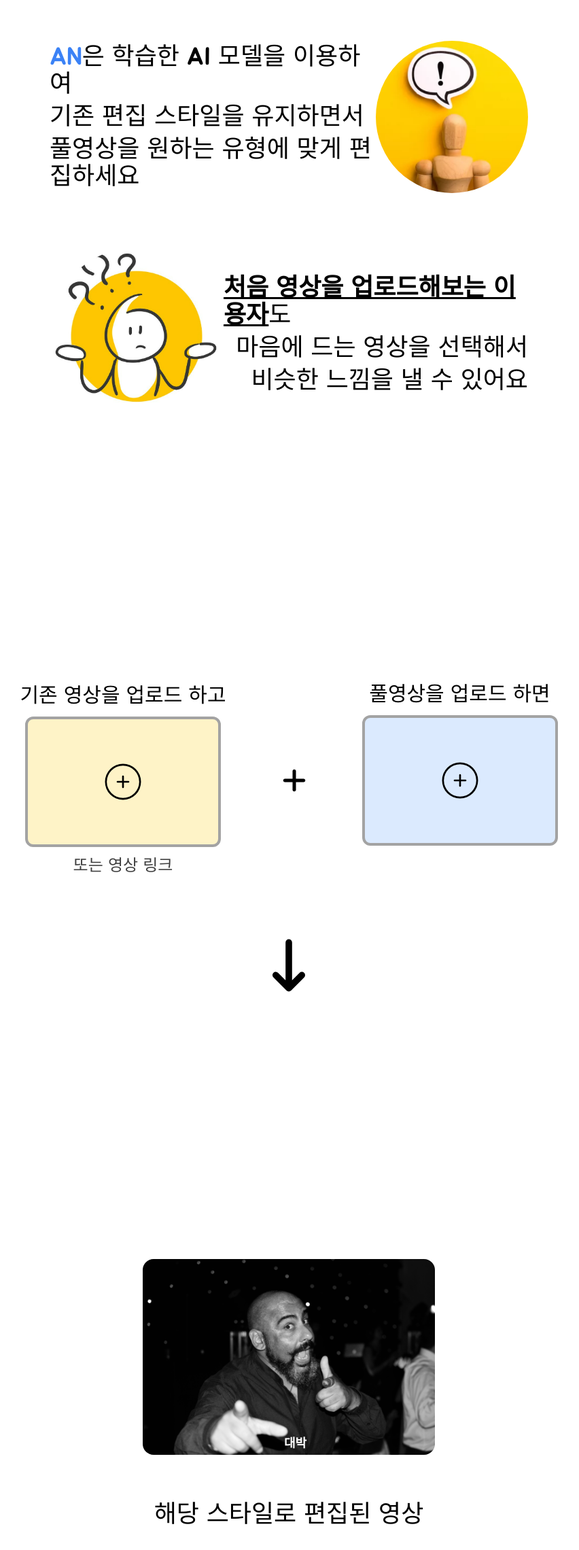
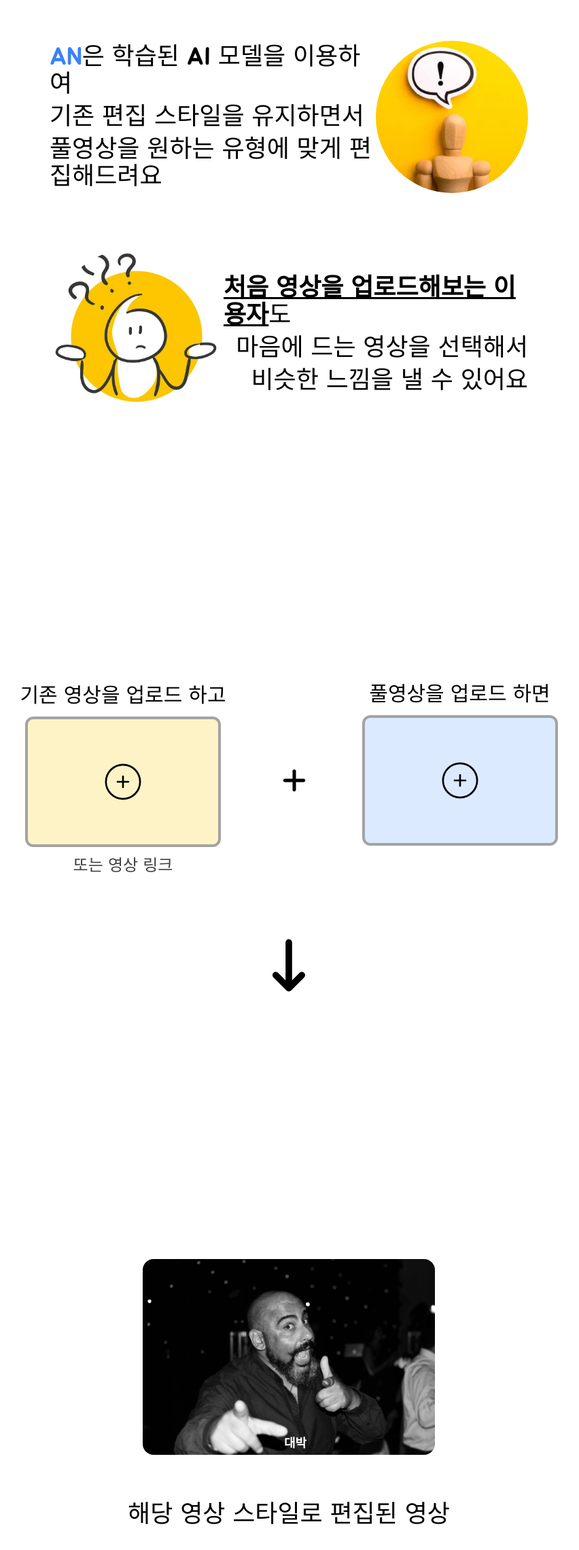
Before and after one commit to noaprost/an, a Next.js app: page / in a window 1280 px wide. Shown: the part 846-3126 px from the top of the page at 68% size, without its empty margins (215-1067 px from the left). Built offline with nearby package versions, Linux system fonts and the light colour scheme.

Commit message:
fix: 오타 수정

```diff
--- a/src/components/ImageInfo2.tsx
+++ b/src/components/ImageInfo2.tsx
@@ -14,7 +14,7 @@ export default function ImageInfo2() {
           대박
         </p>
       </div>
-      <p className="text-4xl">해당 스타일로 편집된 영상</p>
+      <p className="text-4xl">해당 영상 스타일로 편집된 영상</p>
     </section>
   );
 }
--- a/src/components/SubInfo.tsx
+++ b/src/components/SubInfo.tsx
@@ -8,11 +8,11 @@ export default function SubInfo() {
       <div className="flex justify-between px-44 items-center">
         <div className="flex flex-col gap-2">
           <p className="text-4xl">
-            <span className="text-blue-500">AN</span>은 학습한 AI 모델을
+            <span className="text-blue-500">AN</span>은 학습된 AI 모델을
             이용하여
           </p>
           <p className="text-4xl">기존 편집 스타일을 유지하면서</p>
-          <p className="text-4xl">풀영상을 원하는 유형에 맞게 편집하세요</p>
+          <p className="text-4xl">풀영상을 원하는 유형에 맞게 편집해드려요</p>
         </div>
         <Image
           src={User2}
```
